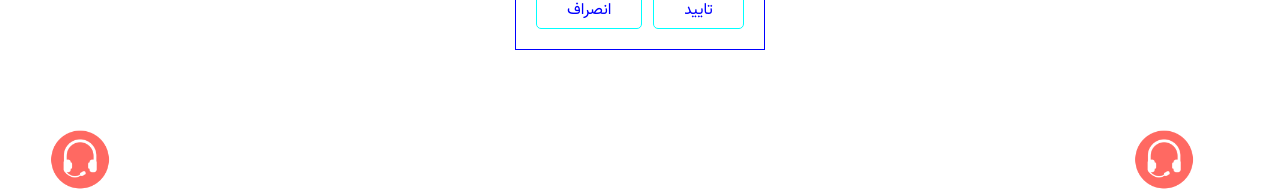
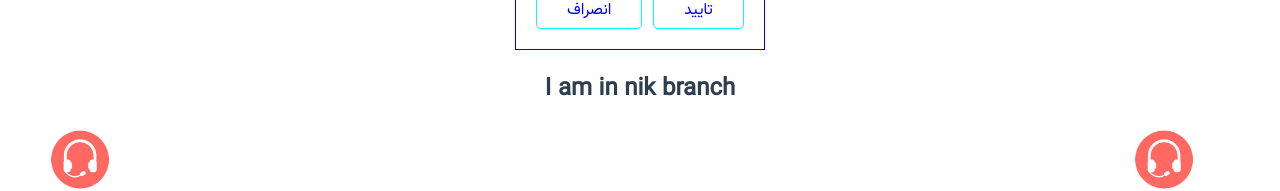
Before and after one commit to rezanikafarin700/dress, a Vue app: page /test1 in a window 1280 px wide. Shown: the part 531-722 px from the top of the page. Built offline with nearby package versions, Linux system fonts and the light colour scheme.

Commit message:
commit of nik branch

```diff
--- a/src/views/Test1.vue
+++ b/src/views/Test1.vue
@@ -6,7 +6,8 @@
 			{{ today }}
 		</div>
 
-		<h1>{{ today }}</h1>
+		<h1>I am in nik branch</h1>
+
 	</div>
 </template>
 
```
